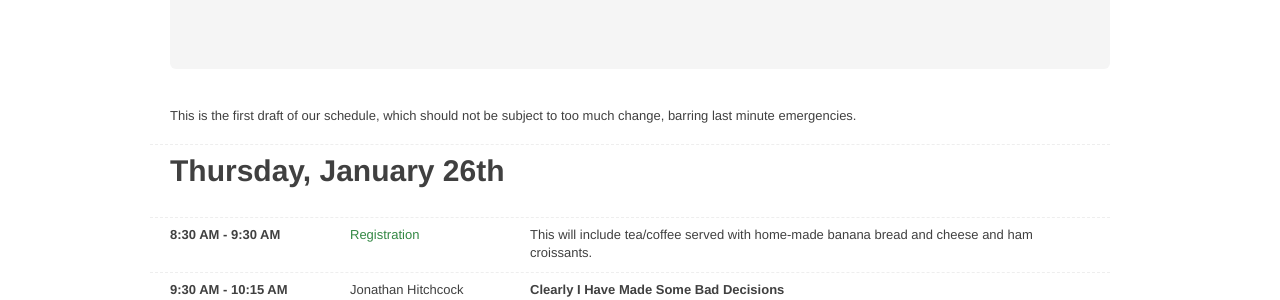
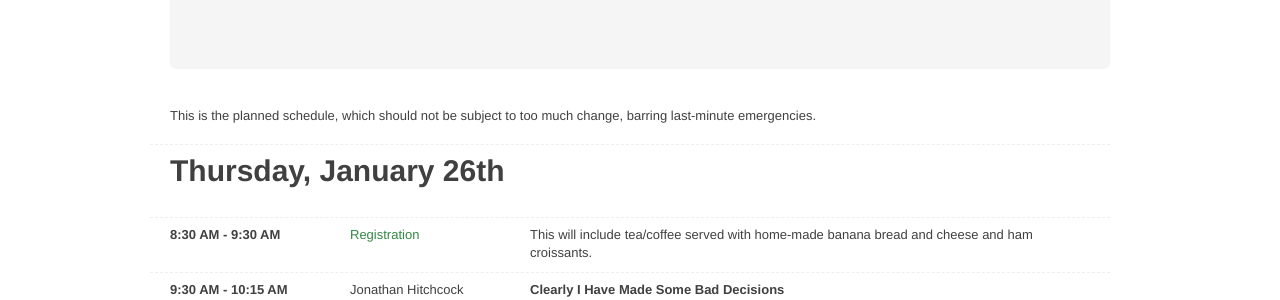
Before and after one commit to scaleconf/scaleconf.github.com, a Jekyll site: the page built from schedule.html, in a window 1280 px wide and 900 px high. Shown: the part 243-543 px from the top of the window. Built offline with Jekyll 4.4.1, drawn with Linux system fonts in a browser that asks for light colours; Markdown is read by kramdown in place of the engine named in the settings.

Commit message:
Tweak to disclaimer

```diff
--- a/schedule.html
+++ b/schedule.html
@@ -18,7 +18,7 @@ meta-description: The programme for the Scaleconf, a conference focusing on web
 
 <div class="row">
     <div class="span16">
-        <p>This is the first draft of our schedule, which should not be subject to too much change, barring last minute emergencies.</p>
+        <p>This is the planned schedule, which should not be subject to too much change, barring last-minute emergencies.</p>
     </div>
 </div>
 <div class="row">
```
